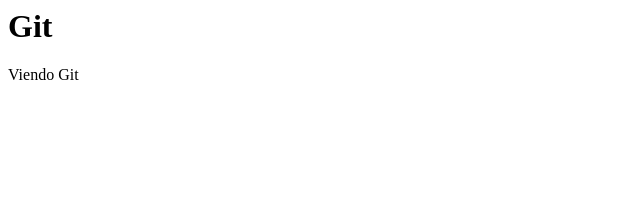
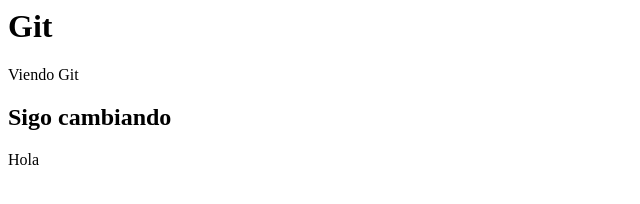
Before and after one commit to Mariela-Maidana/Repaso-Clase-5, a plain HTML site: page index.html in a window 1280 px wide. Shown: the whole page, without its empty margins (0-640 px from the left). Drawn offline with Linux system fonts and the light colour scheme.

Commit message:
Aguegue un parrafo

```diff
--- a/index.html
+++ b/index.html
@@ -8,6 +8,10 @@
 
         <p>Viendo Git</p>
 
+
+        <h2>Sigo cambiando</h2>
+        <p>Hola</p>
+
     </body>
 </head>
 
```
